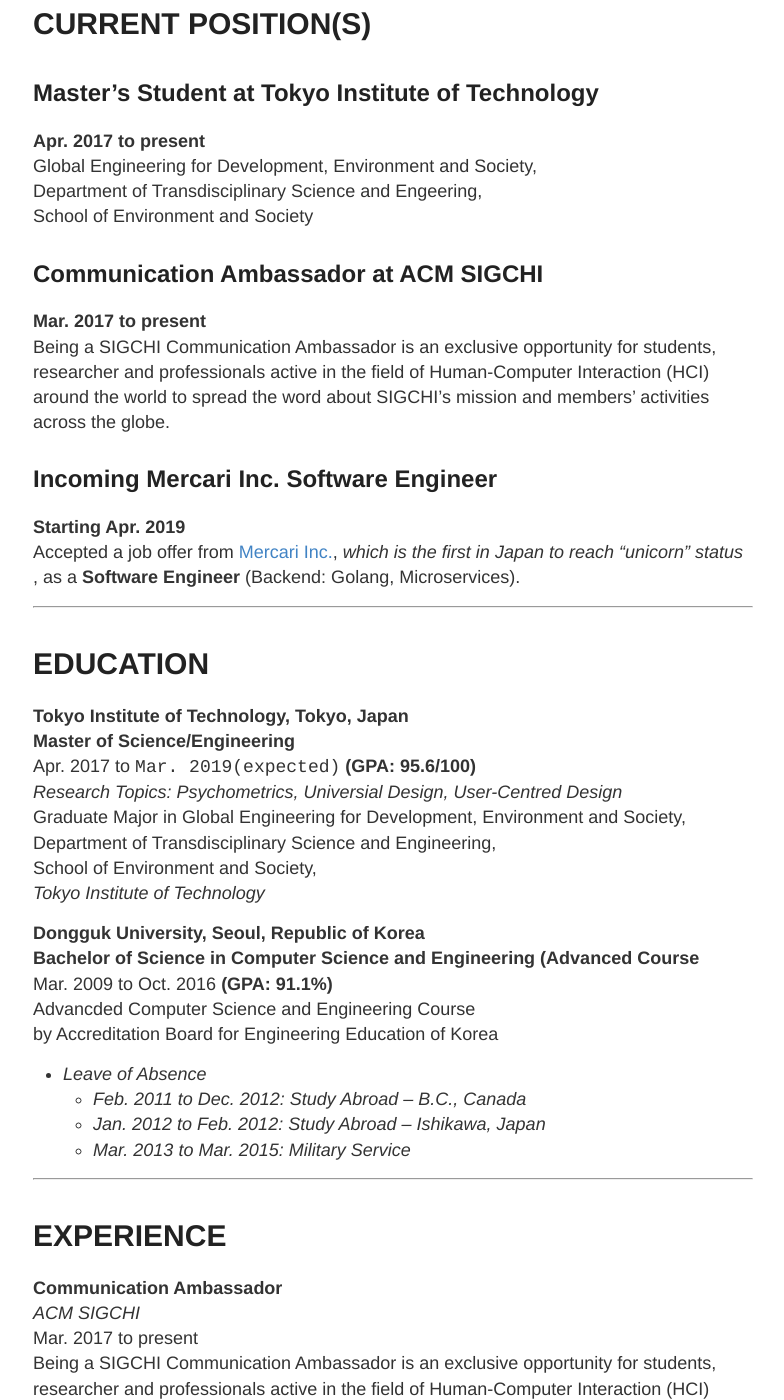
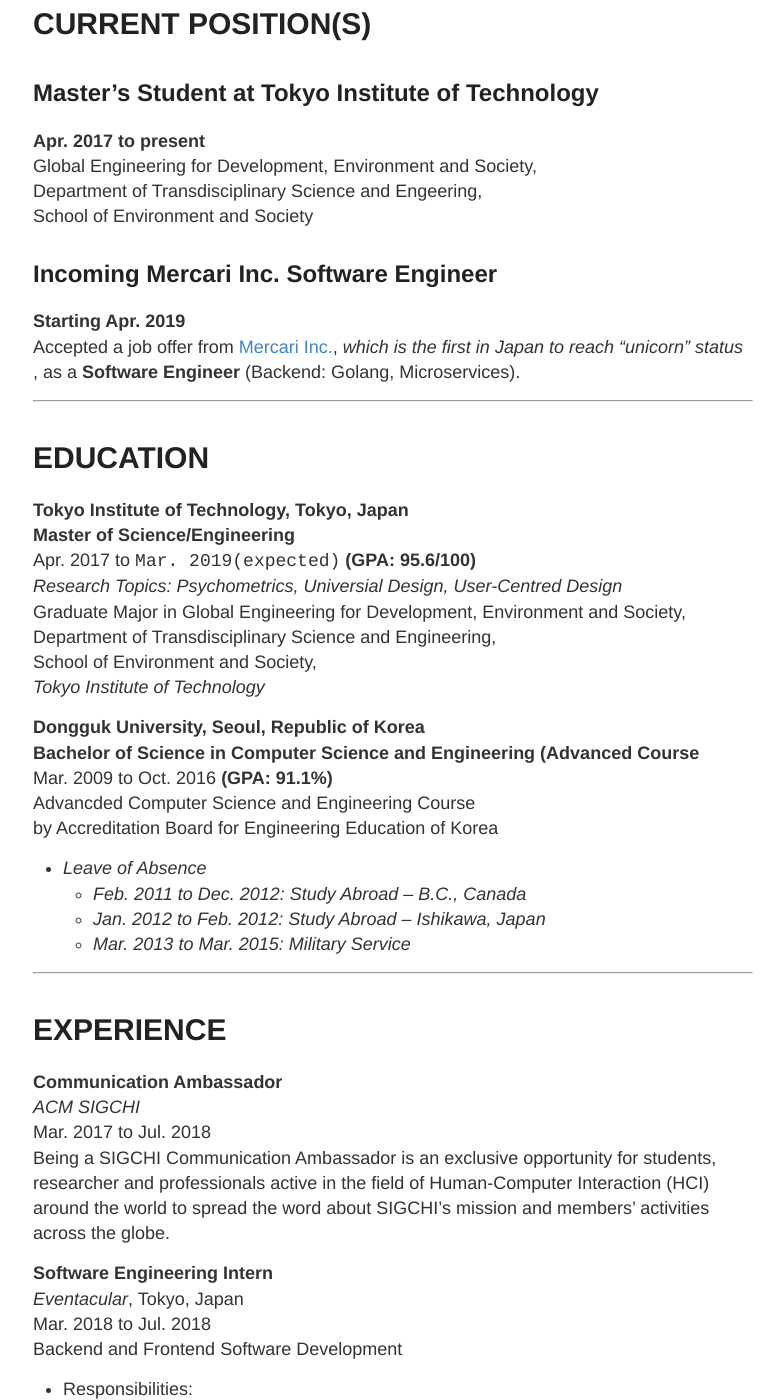
Before and after one commit to TangoEnSkai/tangoenskai.github.io, a Jekyll site: the page built from cv.md, in a window 1280 px wide and 1400 px high, scrolled down 244 px. Shown: the whole window, without its empty margins (247-1031 px from the left). Built offline with Jekyll 4.4.1, drawn with Linux system fonts in a browser that asks for light colours.

Commit message:
Update cv for SIGCHI activities

```diff
--- a/cv.md
+++ b/cv.md
@@ -12,11 +12,6 @@
 Global Engineering for Development, Environment and Society,
 Department of Transdisciplinary Science and Engeering,
 School of Environment and Society
-
-## Communication Ambassador at ACM SIGCHI
-
-**Mar. 2017 to present**
-Being a SIGCHI Communication Ambassador is an exclusive opportunity for students, researcher and professionals active in the field of Human-Computer Interaction (HCI) around the world to spread the word about SIGCHI’s mission and members’ activities across the globe.
 
 ## Incoming Mercari Inc. Software Engineer
 
@@ -53,7 +48,7 @@
 
 **Communication Ambassador**
 _ACM SIGCHI_
-Mar. 2017 to present
+Mar. 2017 to Jul. 2018
 Being a SIGCHI Communication Ambassador is an exclusive opportunity for students, researcher and professionals active in the field of Human-Computer Interaction (HCI) around the world to spread the word about SIGCHI’s mission and members’ activities across the globe.
 
 **Software Engineering Intern**
```
